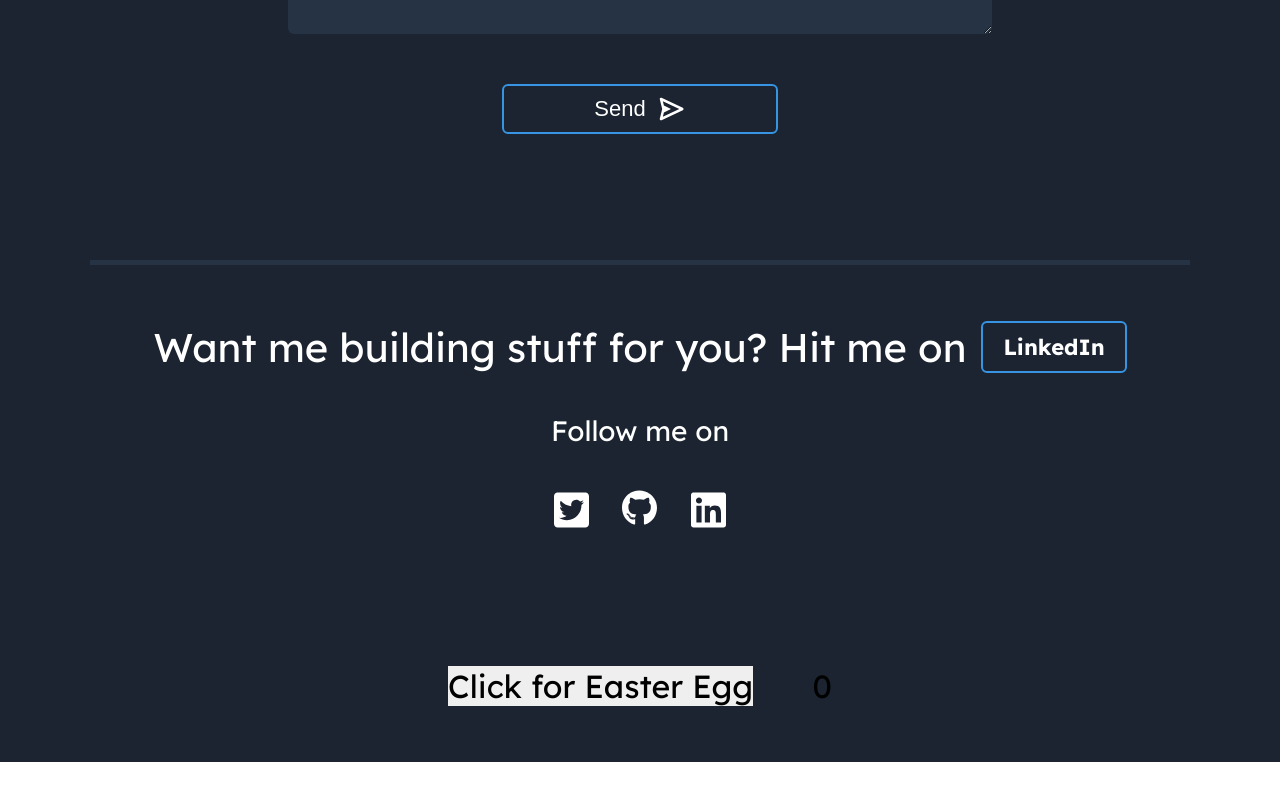
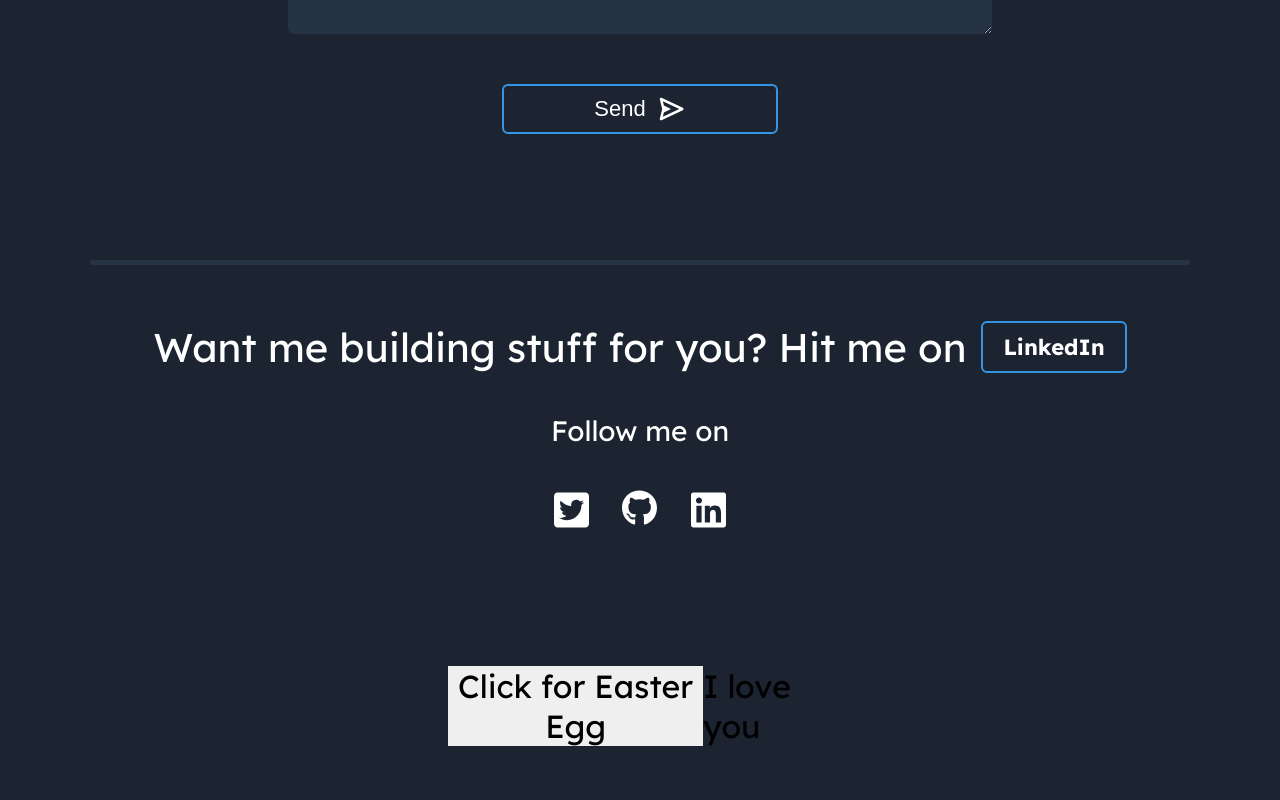
Before and after one commit to NTiger07/portfolio-react, a React (Create React App) app: page / in a window 1280 px wide. Shown: the part 4842-5642 px from the top of the page. Before the commit the page ends 5604 px from the top, so only its background shows below. Built offline with nearby package versions, Linux system fonts and the light colour scheme.

Commit message:
easteregg gsped

```diff
--- a/src/components/EasterEgg.css
+++ b/src/components/EasterEgg.css
@@ -11,3 +11,11 @@
 .easteregg_section button {
   font-size: 2rem;
 }
+
+.snap {
+  transition: all.5s ease-in-out;
+}
+.vanished {
+  opacity: 0;
+  transform: scale(0);
+}
--- a/src/components/EasterEgg.jsx
+++ b/src/components/EasterEgg.jsx
@@ -2,14 +2,14 @@ import React from "react";
 import "./EasterEgg.css";
 
 export default function EasterEgg() {
-  const [counter, setCounter] = React.useState(0);
-  const increment = () => {
-    setCounter(counter + 1);
+  const [isVanished, setIsVanished] = React.useState(false);
+  const handleSnap = () => {
+    setIsVanished(!isVanished);
   };
   return (
     <div className="easteregg_section">
-      <button onClick={increment}>Click for Easter Egg</button>
-      <span>{counter}</span>
+      <button onClick={handleSnap}>Click for Easter Egg</button>
+      <span className={`snap ${isVanished ? "vanished" : ""}`}>I love you</span>
     </div>
   );
 }
```
Also changed, not shown: todo.txt.
